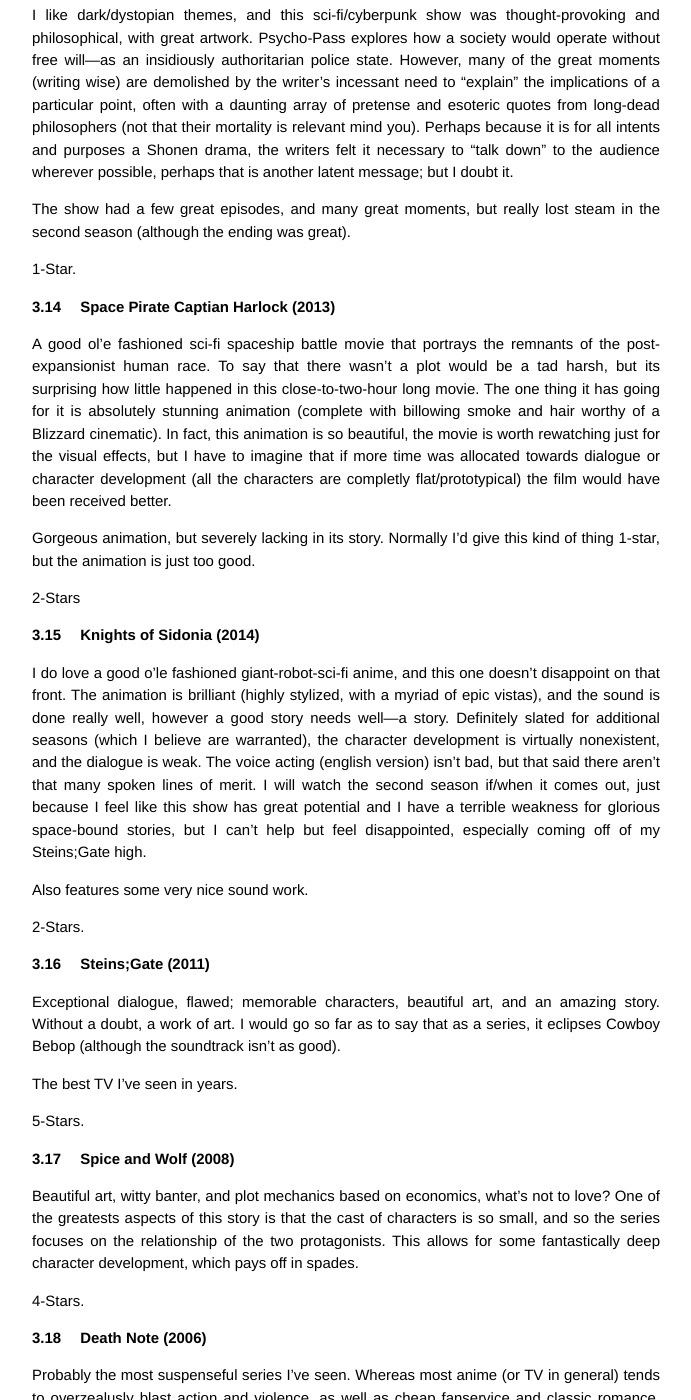
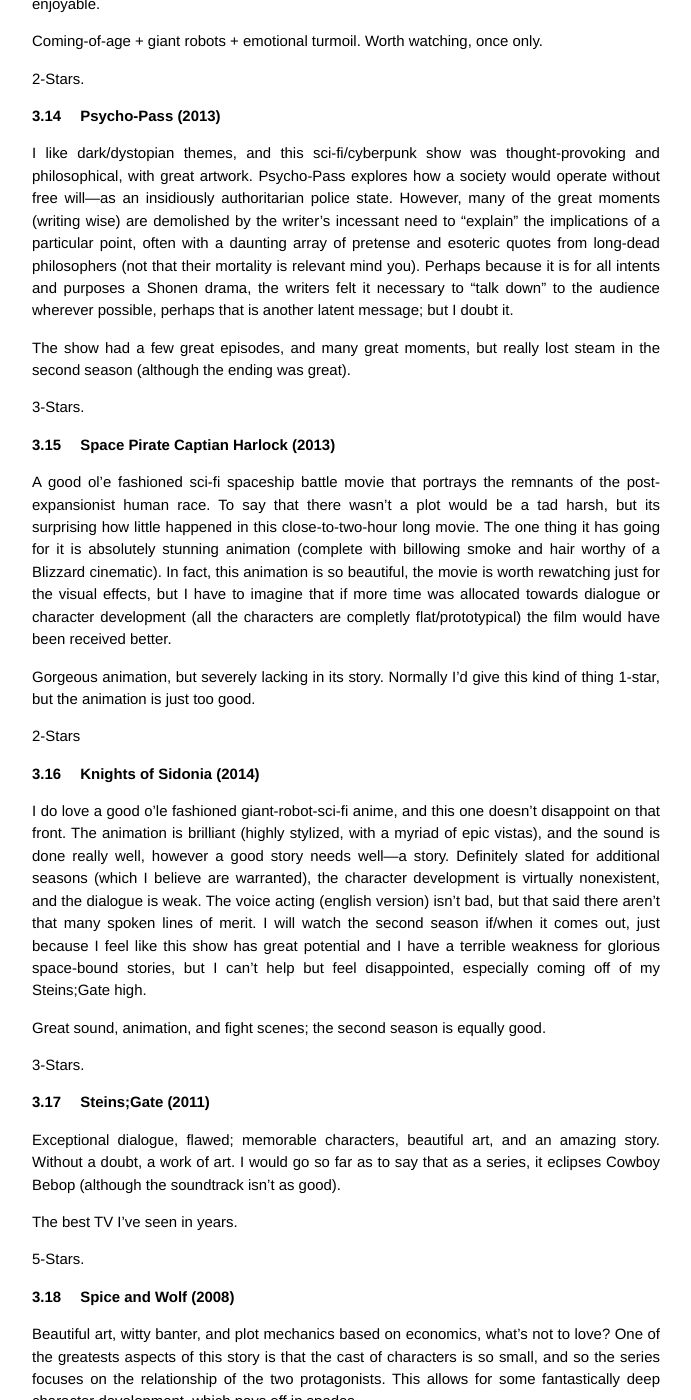
Before and after one commit to athuras/athuras.github.com, a Jekyll site: the page built from _posts/2014-08-06-Booklist.markdown, in a window 1280 px wide and 1400 px high, scrolled down 13264 px. Shown: the whole window, without its empty margins (294-985 px from the left). Built offline with Jekyll 4.4.1, drawn with Linux system fonts in a browser that asks for light colours; comment, search, counter and statistics services are not loaded; some of the changed text lies outside the part shown.

Commit message:
akame ga kill

```diff
--- a/_posts/2014-08-06-Booklist.markdown
+++ b/_posts/2014-08-06-Booklist.markdown
@@ -303,6 +303,11 @@
 # Video
 Mostly Anime
 
+## Akame ga Kill (2014)
+Great characters, some witty dialogue, and topped off with some great fight scenes.
+
+2-Stars.
+
 ## Arslan Senki (2015)
 The recent anime adaptation of a long history of novels and a 1991 movie (The Heroic Tale of Arslan), *Arslan Senki* is a mideival drama that more-or-less plays out like a good strategic board game.
 A reasonably large cast of monochromatic characters keeps it somewhat interesting, as well as some interesting plot developments and back-stories.
@@ -413,7 +418,7 @@
 
 The show had a few great episodes, and many great moments, but really lost steam in the second season (although the ending was great).
 
-1-Star.
+3-Stars.
 
 ## Space Pirate Captian Harlock (2013)
 A good ol'e fashioned sci-fi spaceship battle movie that portrays the remnants of the post-expansionist human race.
@@ -432,9 +437,9 @@
 The voice acting (english version) isn't bad, but that said there aren't that many spoken lines of merit.
 I will watch the second season if/when it comes out, just because I feel like this show has great potential and I have a terrible weakness for glorious space-bound stories, but I can't help but feel disappointed, especially coming off of my Steins;Gate high.
 
-Also features some very nice sound work.
+Great sound, animation, and fight scenes; the second season is equally good.
 
-2-Stars.
+3-Stars.
 
 ## Steins;Gate (2011)
 Exceptional dialogue, flawed; memorable characters, beautiful art, and an amazing story.
```
